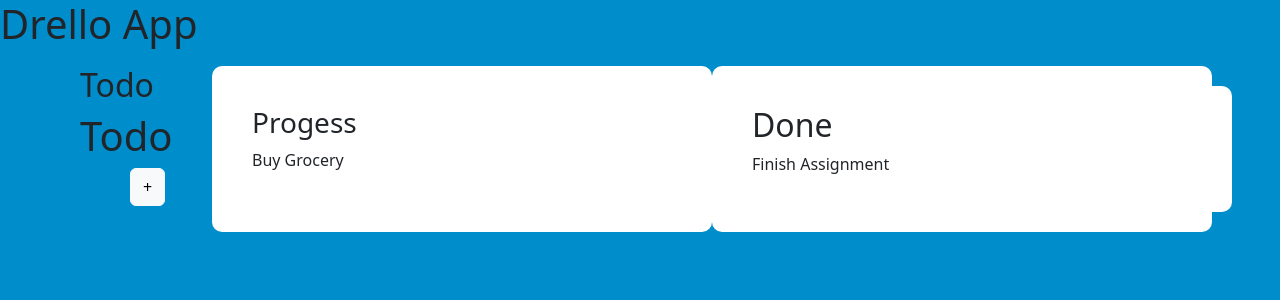
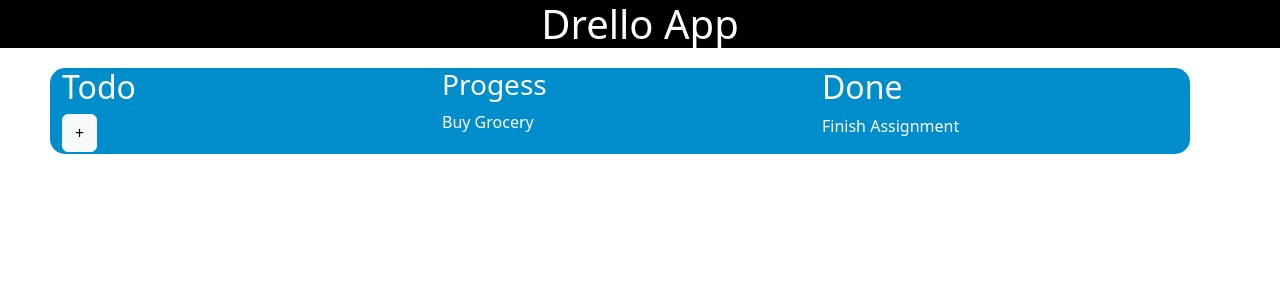
Before and after one commit to irshathbanu-mediwave/Todo-react, a React (Vite) app in the folder app/: page / in a window 1280 px wide. Shown: the top 300 px of the page. Built offline with nearby package versions, Linux system fonts and the light colour scheme.

Commit message:
add style app

```diff
--- a/app/src/App.css
+++ b/app/src/App.css
@@ -1,37 +1,12 @@
-body {
+.container {
+  margin: 20px 50px;
   background-color: #008dcc;
-}
-.container {
-  margin: auto;
-  padding: 10px;
-}
-.content {
-  padding: 30px;
-  width: 500px;
-  height: fit-content;
-  border-radius: 10px;
-  background-color: white;
-}
-.progess-card {
-  padding: 20px;
-  border-radius: 10px;
-  background-color: white;
-  width: 500px;
+  color: white;
+  border-radius: 15px;
 }
 
-.done-card {
-  background-color: white;
-  padding: 20px;
-  border-radius: 10px;
-  width: 500px;
+.title-drello {
+  text-align: center;
+  color: white;
+  background-color: black;
 }
-.btn {
-  margin-left: 50px;
-}
-.row-card {
-  display: flex;
-  gap: 20px;
-}
-.header {
-  display: flex;
-}
--- a/app/src/App.jsx
+++ b/app/src/App.jsx
@@ -22,7 +22,7 @@ function App() {
         ];
       }
       case "TASK_DELETE": {
-        const filtredarray = tasks.filter((t) => t.id != action.id);
+        const filtredarray = tasks.filter((t) => t.id !== action.value);
         return [...filtredarray];
       }
       case "TASK_EDIT": {
@@ -44,7 +44,7 @@ function App() {
   //   localStorage.setItem("Todo-item", JSON.stringify(tasks));
   // }, [tasks]);
 
-  function handleAdd() {
+  function handleAdd(value) {
     dispatch({
       type: "TASK_ADD",
       value: value,
@@ -80,10 +80,10 @@ function App() {
               handleedit={handleedit}
             />
           </div>
-          <div className="progess-card">
+          <div className="col">
             <Progess />
           </div>
-          <div className="done-card">
+          <div className="col">
             <Done />
           </div>
         </div>
--- a/app/src/components/Todo.jsx
+++ b/app/src/components/Todo.jsx
@@ -25,7 +25,7 @@ function Addtodolist({ addTask, tasks, handledelete, handleedit }) {
   }
   return (
     <>
-      <h1>Todo</h1>
+
 
       <button onClick={addCard} className="btn btn-light">
         +
```
